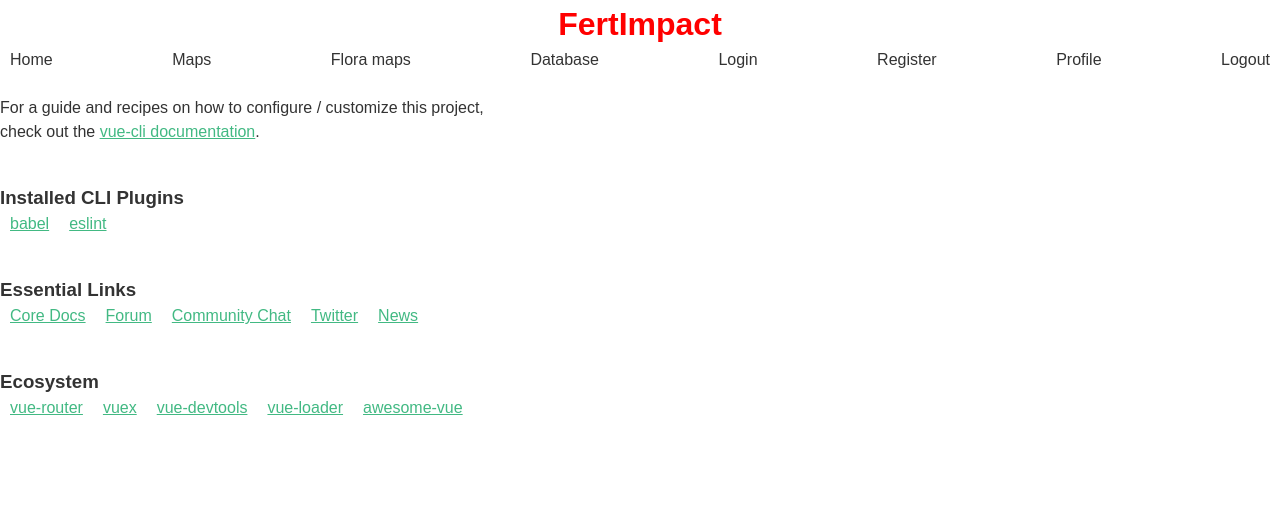
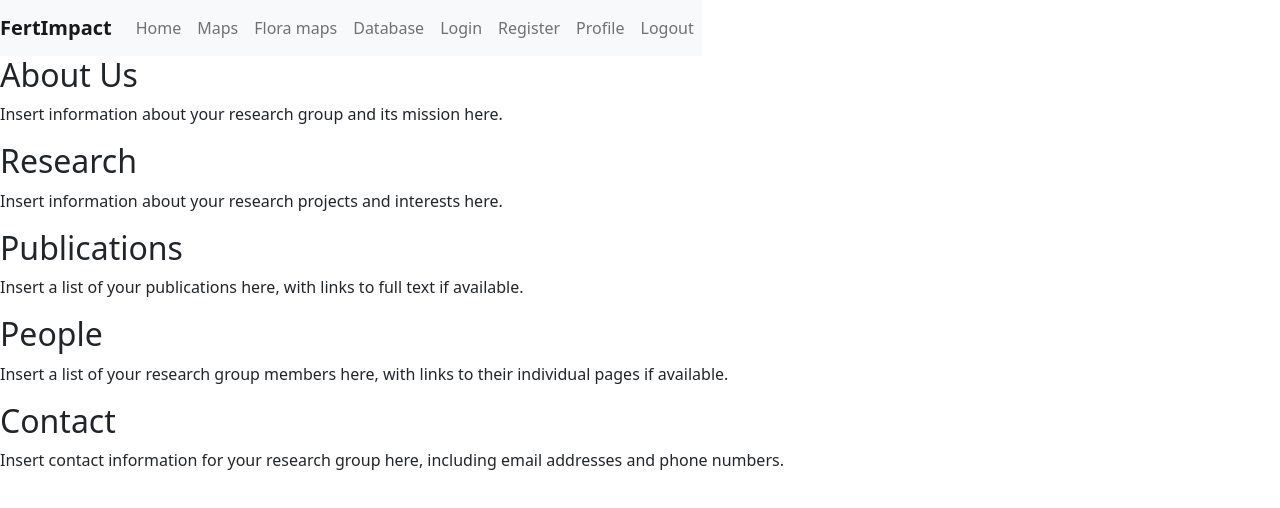
Before and after one commit to dsanchezlop/PROYECTOBIO, a Vue app in the folder my-svg-map/: page / in a window 1280 px wide. Shown: the top 508 px of the page. Built offline with nearby package versions, Linux system fonts and the light colour scheme.

Commit message:
boostrap

```diff
--- a/my-svg-map/package.json
+++ b/my-svg-map/package.json
@@ -8,6 +8,7 @@
     "lint": "vue-cli-service lint"
   },
   "dependencies": {
+    "bootstrap": "^5.2.3",
     "core-js": "^3.8.3",
     "svg-country-flags": "^1.2.10",
     "svg.js": "^2.7.1",
--- a/my-svg-map/src/App.vue
+++ b/my-svg-map/src/App.vue
@@ -1,184 +1,68 @@
 <template>
-    <h1 class="prio">FertImpact</h1>
-    <div class="prio">
-      <nav>
-        <ul>
-        <li><router-link to="/"> Home </router-link></li>
-        <li><router-link to="/map"> Maps </router-link></li>
-        <li><router-link to="/map_flora"> Flora maps </router-link></li>
-        <li><router-link to="/database"> Database </router-link></li>
-        <li><router-link to="/login"> Login </router-link></li>
-        <li><router-link to="/register"> Register </router-link></li>
-        <li><router-link to="/profile"> Profile </router-link></li>
-        <li><router-link to="/logout"> Logout </router-link></li>
-      </ul>
-      </nav>
-
+  <div>
+    <nav class="navbar navbar-expand-lg navbar-light bg-light prio">
+      <a class="navbar-brand" href="#">FertImpact</a>
+      <button class="navbar-toggler" type="button" data-toggle="collapse" data-target="#navbarNav"
+        aria-controls="navbarNav" aria-expanded="false" aria-label="Toggle navigation">
+        <span class="navbar-toggler-icon"></span>
+      </button>
+      <div class="collapse navbar-collapse" id="navbarNav">
+        <ul class="navbar-nav">
+          <li class="nav-item">
+            <router-link class="nav-link" to="/">Home</router-link>
+          </li>
+          <li class="nav-item">
+            <router-link class="nav-link" to="/map">Maps</router-link>
+          </li>
+          <li class="nav-item">
+            <router-link class="nav-link" to="/map_flora">Flora maps</router-link>
+          </li>
+          <li class="nav-item">
+            <router-link class="nav-link" to="/database">Database</router-link>
+          </li>
+          <li class="nav-item">
+            <router-link class="nav-link" to="/login">Login</router-link>
+          </li>
+          <li class="nav-item">
+            <router-link class="nav-link" to="/register">Register</router-link>
+          </li>
+          <li class="nav-item">
+            <router-link class="nav-link" to="/profile">Profile</router-link>
+          </li>
+          <li class="nav-item">
+            <router-link class="nav-link" to="/logout">Logout</router-link>
+          </li>
+        </ul>
+      </div>
+    </nav>
+    <router-view />
   </div>
-  <router-view/>
-
 </template>
 
-<!-- <script>
-import SVGMap from '@/components/SVGMap.vue';
-
-export default {
-  name: 'App',
-  components: {
-    // eslint-disable-next-line vue/no-unused-components
-    SVGMap
-  }
-};
-
-</script> -->
-
 <style>
-.prio{
-   z-index: 1;
-   color: red;
-   position: relative;
-
-}
-
-/* Reset default styles */
-* {
-    margin: 0;
-    padding: 0;
-    box-sizing: border-box;
+  .navbar-brand {
+    font-weight: bold;
   }
 
-  /* Set global styles */
-  body {
-    font-family: Arial, sans-serif;
-    font-size: 16px;
-    line-height: 1.5;
+  .nav-link {
     color: #333;
   }
 
-    /* Set global styles */
-    h1 {
-      text-align: center;
-    }
-
-  header {
-    background-color: #f2f2f2;
-    padding: 20px;
+  .nav-link:hover {
+    color: #fff;
+    background-color: #333;
   }
 
-  nav ul {
-    list-style: none;
-    display: flex;
-    justify-content: space-between;
+  .active {
+    color: #fff;
+    background-color: #333;
   }
 
-  nav ul li a {
-    text-decoration: none;
-    color: #333;
-    padding: 10px;
-  }
-
-  nav ul li a:hover {
-    background-color: #333;
-    color: #fff;
-  }
-
-  main {
-    max-width: 800px;
-    margin: 0 auto;
-    padding: 20px;
-  }
-
-  section {
-    margin-bottom: 40px;
-  }
-
-  section h2 {
-    font-size: 24px;
-    margin-bottom: 20px;
-  }
-
-  section p {
-    font-size: 16px;
-    line-height: 1.5;
-  }
-
-  footer {
-    background-color: #333;
-    color: #fff;
-    padding: 20px;
-    text-align: center;
-  }
-
-  footer p {
-    font-size: 14px;
-    line-height: 1.5;
-  }
-
-  .form-group {
-    margin-bottom: 20px;
-    max-width: 500px;
-    margin: 0 auto;
+  .prio {
+   position: relative;
+   z-index: 1;
+   margin-right: auto;
+   width: fit-content;
+   height: fit-content;
 }
-
-label {
-    display: block;
-    margin-bottom: 5px;
-    font-size: 1.2em;
-    font-weight: bold;
-}
-
-input[type="text"],
-input[type="email"],
-input[type="password"] {
-    width: 100%;
-    padding: 10px;
-    font-size: 1.2em;
-    border: 2px solid #ccc;
-    border-radius: 5px;
-    box-sizing: border-box;
-}
-
-input[type="submit"] {
-    background-color: #007bff;
-    color: #fff;
-    padding: 10px;
-    font-size: 1.2em;
-    border: none;
-    border-radius: 5px;
-    cursor: pointer;
-    transition: all 0.2s ease-in-out;
-    margin-top: 20px;
-}
-
-input[type="submit"]:hover {
-    background-color: #0062cc;
-}
-
-.error-message {
-    color: red;
-    font-size: 1.1em;
-    margin-top: 10px;
-}
-
-
-
-/* Media queries */
-@media screen and (max-width: 600px) {
-    .container {
-        max-width: 100%;
-        padding: 10px;
-    }
-}
-
-  /* Media queries */
-  @media screen and (max-width: 600px) {
-    nav ul {
-      flex-direction: column;
-    }
-
-    nav ul li a {
-      padding: 5px;
-    }
-  }
-
 </style>
--- a/my-svg-map/src/components/HelloWorld.vue
+++ b/my-svg-map/src/components/HelloWorld.vue
@@ -1,33 +1,28 @@
 <template>
   <div class="hello">
-    <br>
-    <h1>{{ msg }}</h1>
-    <p>
-      For a guide and recipes on how to configure / customize this project,<br>
-      check out the
-      <a href="https://cli.vuejs.org" target="_blank" rel="noopener">vue-cli documentation</a>.
-    </p>
-    <h3>Installed CLI Plugins</h3>
-    <ul>
-      <li><a href="https://github.com/vuejs/vue-cli/tree/dev/packages/%40vue/cli-plugin-babel" target="_blank" rel="noopener">babel</a></li>
-      <li><a href="https://github.com/vuejs/vue-cli/tree/dev/packages/%40vue/cli-plugin-eslint" target="_blank" rel="noopener">eslint</a></li>
-    </ul>
-    <h3>Essential Links</h3>
-    <ul>
-      <li><a href="https://vuejs.org" target="_blank" rel="noopener">Core Docs</a></li>
-      <li><a href="https://forum.vuejs.org" target="_blank" rel="noopener">Forum</a></li>
-      <li><a href="https://chat.vuejs.org" target="_blank" rel="noopener">Community Chat</a></li>
-      <li><a href="https://twitter.com/vuejs" target="_blank" rel="noopener">Twitter</a></li>
-      <li><a href="https://news.vuejs.org" target="_blank" rel="noopener">News</a></li>
-    </ul>
-    <h3>Ecosystem</h3>
-    <ul>
-      <li><a href="https://router.vuejs.org" target="_blank" rel="noopener">vue-router</a></li>
-      <li><a href="https://vuex.vuejs.org" target="_blank" rel="noopener">vuex</a></li>
-      <li><a href="https://github.com/vuejs/vue-devtools#vue-devtools" target="_blank" rel="noopener">vue-devtools</a></li>
-      <li><a href="https://vue-loader.vuejs.org" target="_blank" rel="noopener">vue-loader</a></li>
-      <li><a href="https://github.com/vuejs/awesome-vue" target="_blank" rel="noopener">awesome-vue</a></li>
-    </ul>
+    <main>
+      <section id="about">
+        <h2>About Us</h2>
+        <p>Insert information about your research group and its mission here.</p>
+      </section>
+      <section id="research">
+        <h2>Research</h2>
+        <p>Insert information about your research projects and interests here.</p>
+      </section>
+      <section id="publications">
+        <h2>Publications</h2>
+        <p>Insert a list of your publications here, with links to full text if available.</p>
+      </section>
+      <section id="people">
+        <h2>People</h2>
+        <p>Insert a list of your research group members here, with links to their individual pages if available.</p>
+      </section>
+      <section id="contact">
+        <h2>Contact</h2>
+        <p>Insert contact information for your research group here, including email addresses and phone numbers.</p>
+      </section>
+    </main>
+
   </div>
 </template>
 
@@ -45,15 +40,17 @@ export default {
 h3 {
   margin: 40px 0 0;
 }
+
 ul {
   list-style-type: none;
   padding: 0;
 }
+
 li {
   display: inline-block;
   margin: 0 10px;
 }
+
 a {
   color: #42b983;
-}
-</style>
+}</style>
--- a/my-svg-map/src/main.js
+++ b/my-svg-map/src/main.js
@@ -1,6 +1,7 @@
 import { createApp } from 'vue'
 import router from './router';
 import App from './App.vue'
+import 'bootstrap/dist/css/bootstrap.css'
 
 createApp(App)
     .use(router)
```
Also changed, not shown: 1 other file (tests, documents, lock files or other folders).
